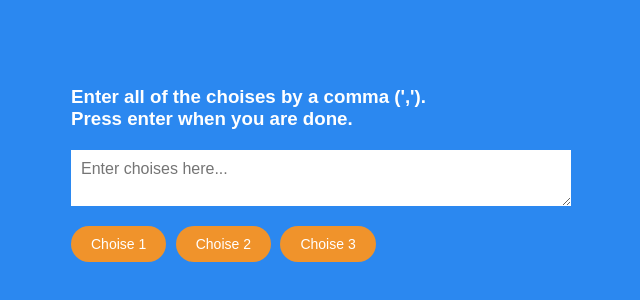
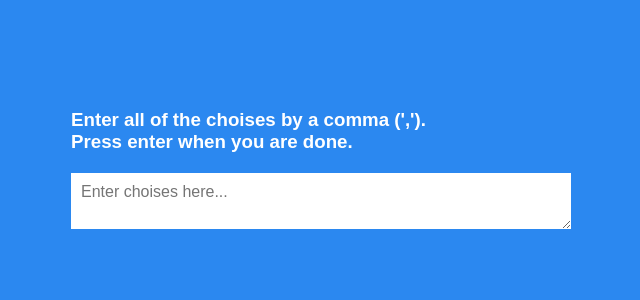
Before and after one commit to atvars/Random-Choise-Picker, a plain HTML site: page index.html in a window 1280 px wide. Shown: the part 226-526 px from the top of the page, without its empty margins (319-959 px from the left). Drawn offline with Linux system fonts and the light colour scheme; a web font is replaced by a local one.

Commit message:
removed  hardcoded choises

```diff
--- a/index.html
+++ b/index.html
@@ -17,9 +17,7 @@
       Press enter when you are done.</h3>
       <textarea placeholder="Enter choises here..." id="textarea"></textarea>
       <div id="tags">
-        <span class="tag">Choise 1</span>
-        <span class="tag">Choise 2</span>
-        <span class="tag">Choise 3</span>
+
       </div>
     </div>
 
```
